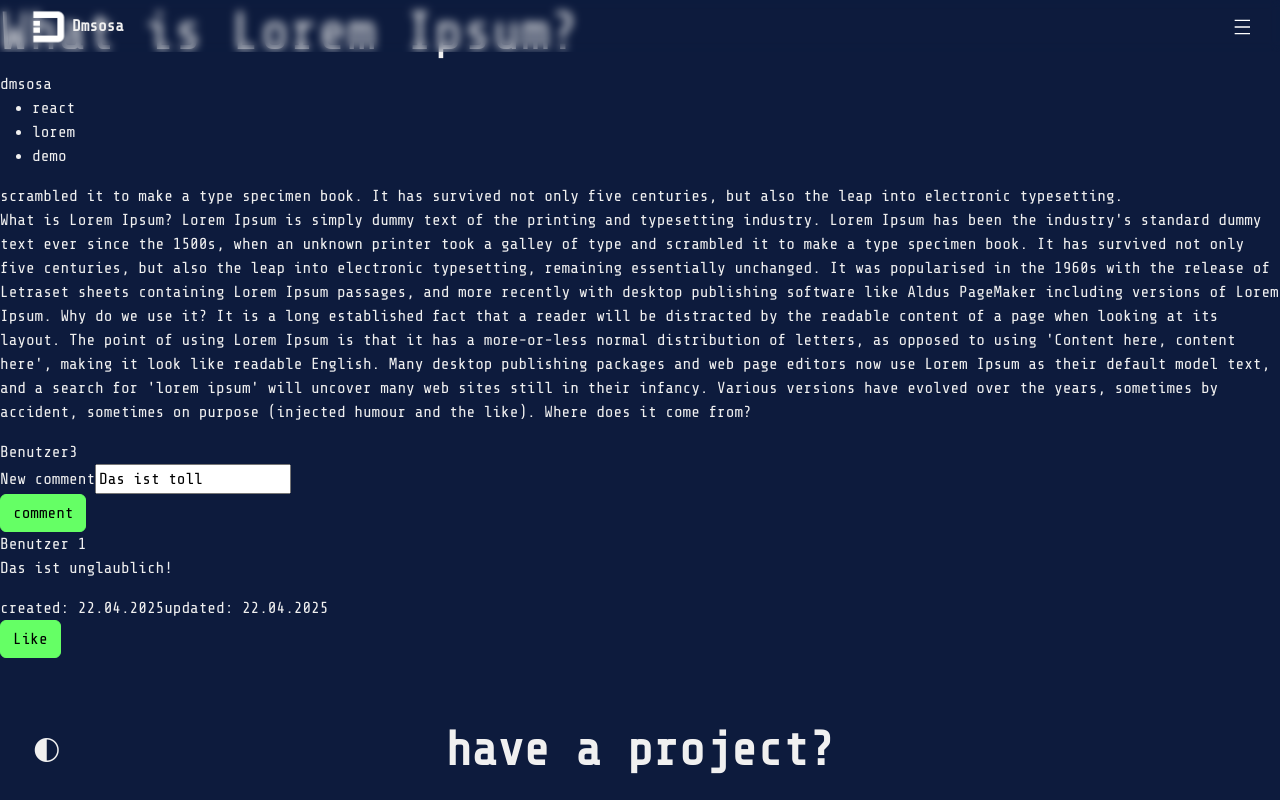
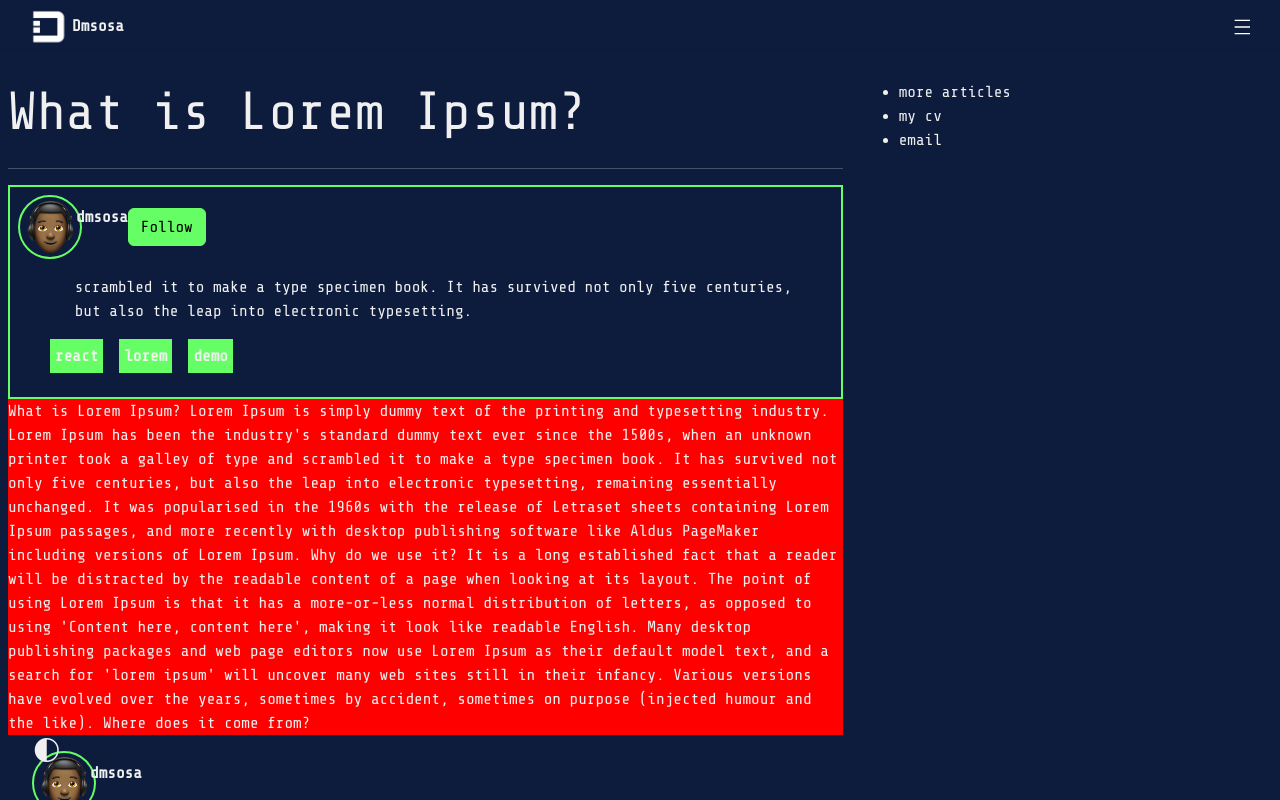
Before and after one commit to dmsosa/portfolio, a React (Vite) app: page /artikel in a window 1280 px wide. Shown: the top 800 px of the page. Built offline with nearby package versions, Linux system fonts and the light colour scheme.

Commit message:
Benutzer bild

```diff
--- /dev/null
+++ b/src/components/Widgets/BenutzerInfo.tsx
@@ -0,0 +1,15 @@
+import { ReactNode } from "react";
+
+function BenutzerInfo({ bild, username, children } : { bild: string, username: string, children?: ReactNode }) {
+
+
+    return (
+        <div className="benutzer--bild">
+        <img src={bild} alt={`${username}'s profile image`} />
+        <span>dmsosa</span>
+        {children}
+    </div>
+    )
+}
+
+export default BenutzerInfo;
--- /dev/null
+++ b/src/components/Widgets/BenutzerKnopf.tsx
@@ -0,0 +1,9 @@
+function BenutzerKnopf() {
+    return (
+        <div className="d-flex justify-content-between align-items-center">
+            <button className="btn btn-primary">Follow</button>
+        </div>
+    )
+}
+
+export default BenutzerKnopf;
--- a/src/data/types.ts
+++ b/src/data/types.ts
@@ -6,8 +6,8 @@ export interface TArtikel {
     createdAt: Date;
     updatedAt: Date;
     tags: string[];
+    author: TBenutzer;
     kommentar: TKomment[];
-
 }
 export interface TKomment {
     author: TBenutzer;
--- a/src/routes/Artikel.tsx
+++ b/src/routes/Artikel.tsx
@@ -1,30 +1,37 @@
 import artikelArray from "../data/articles"
+import boy from "../assets/img/boy.png";
+import BenutzerInfo from "../components/Widgets/BenutzerInfo";
+import BenutzerKnopf from "../components/Widgets/BenutzerKnopf";
 
 export default function Artikel() {
     const artikel = artikelArray[0];
     return (
         <div className="artikel--wrap">
-            <div className="artikel--top">
+            <div className="row row-cols-md-2">
+                <div className="col-12 col-md-8">
+                    <div className="artikel--top d-flex justify-content-start align-items-center">
                         <h1>{artikel.title}</h1>
                     </div>
+                    <hr></hr>
                     <div className="artikel--desc">
-                <div className="benutzer--bild">
-                    <div></div>
-                    <span>dmsosa</span>
+                        <BenutzerInfo bild={boy} username={"dmsosa"}>
+                            <BenutzerKnopf/>
+                        </BenutzerInfo>
+                        <p>{artikel.description}</p>
+                        <div className="tags">
+                            <ul>
+                                {artikel.tags.map((tag) => (<li key={tag}><a>{tag}</a></li>))}
+                            </ul>
                         </div>
-                <ul className="ul-item">
-                    {artikel.tags.map((tag) => (<li key={tag} className="li-item"><a>{tag}</a></li>))}
-                </ul>
-                <span>{artikel.description}</span>
                     </div>
                     <div className="artikel--main">
                         <p>{artikel.body}</p>
                     </div>
-            <div className="artikel--kommentar">
-                <div className="kommentar--form">
+                    <div className="container">
+                        <div className="container">
                             <div className="benutzer--bild">
-                        <div></div>
-                        <span>Benutzer3</span>
+                                <img src={boy} alt={`${artikel.title}'s profile image`} />
+                                <span>dmsosa</span>
                             </div>
                             <form>
                                 <fieldset>
@@ -34,22 +41,24 @@ export default function Artikel() {
                                 <button className="btn btn-primary">comment</button>
                             </form>
                         </div>
-                <div className="kommentar--wrap">
+                        <div className="kommentar--wrap mt-5 bg-dark2">
                             {artikel.kommentar.map((komm) => (
-                        <div className="kommentar--karte">
-                            <div className="kommentar--body">
-                                <div className="benutzer--bild">
-                                    <div></div>
-                                    <span>{komm.author.username}</span>
-                                </div>
-                                <div className="kommentar--body--text">
+                                <div className="container">
+                                    <div className="row">
+                                        <BenutzerInfo bild={boy} username={komm.author.username}>
+                                            <BenutzerKnopf/>
+                                        </BenutzerInfo>
+                                        <div className="ms-5">
+                                            <span>{'25-2025'}</span>
                                             <p>{komm.body}</p>
-                                    <span>created: 22.04.2025</span>
-                                    <span>updated: 22.04.2025</span>
                                         </div>
                                     </div>
-                            <div className="kommentar-btns">
-                                <button className="btn btn-primary">Like</button>
+                                    <div className="row">
+                                        <div className="d-flex ms-5 justify-content-start align-items-center"
+                                        >
+                                            <button className="btn btn-primary">follow</button>
+                                            <button className="btn btn-secondary ms-2">like</button>
+                                        </div>
                                     </div>
                                 </div>
                             ))}
@@ -57,5 +66,15 @@ export default function Artikel() {
                         </div>
                     </div>
                 </div>
+                <div className="col col-md-4">
+                    <ul>
+                        <li>more articles</li>
+                        <li>my cv</li>
+                        <li>email</li>
+                    </ul>
+                </div>
+            </div>
+
+        </div>
     )
 }
--- a/src/scss/components/_artikel.scss
+++ b/src/scss/components/_artikel.scss
@@ -0,0 +1,44 @@
+.artikel--wrap {
+    padding: 5rem 0.5rem;
+    display: flex;
+    justify-content: center;
+    align-items: center;
+}
+
+.artikel--desc {
+    padding: 0.5rem;
+    border: solid $primary 0.125rem;
+
+
+    p {
+        max-width: 90%;
+        margin: 1rem auto;
+        padding-left: 1rem;
+    }
+    .tags {
+        flex-basis: 100%;
+        ul {
+            display: flex;
+            flex-direction: row;
+            list-style: none;
+            li {
+                background-color: $primary;
+                border: solid $primary 0.025rem;
+                padding: 0.25rem;
+                font-weight: bold;
+                cursor: pointer;
+                color: pointer;
+                &:not(:last-child) {
+                    margin-right: 1rem;
+                }
+                a {
+                    color: inherit;
+                    transition: color 0.4s;
+                }
+            }
+        }
+    }
+}
+.artikel--main {
+    background-color: red;
+}
--- a/src/scss/styles.scss
+++ b/src/scss/styles.scss
@@ -43,6 +43,8 @@ $spacers: map-merge((6: $spacer * 6, 15: $spacer * 15), $spacers);
 @import "./components/footer";
 @import "./components/portfolio";
 @import "./components/about";
+@import "./components/artikel";
+
 
 // others
 @import "./others/robot";
@@ -208,3 +210,22 @@ ul.icon-ul {
     background-color: #333;
     border-radius: 10px;
 }
+
+//Widgets
+.benutzer--bild {
+    display: flex;
+    background-color: transparent;
+    border-radius: 100%;
+    border: solid $primary 0.125rem;
+    max-width: 4rem;
+    max-height: 4rem;
+    padding: 0.25rem;
+    flex-basis: 20%;
+    img {
+        max-width: 100%;
+    }
+    span {
+        padding-top: 0.25rem;
+        font-weight: bold;
+    }
+}
```
Also changed, not shown: src/components/Kommentar/KommentKarte.tsx (added, +28 -0 lines), src/assets/css/styles.css, src/assets/img/boy.png (added), 1 other file (tests, documents, lock files or other folders). Lines whose indentation alone changed are shown as unchanged.
